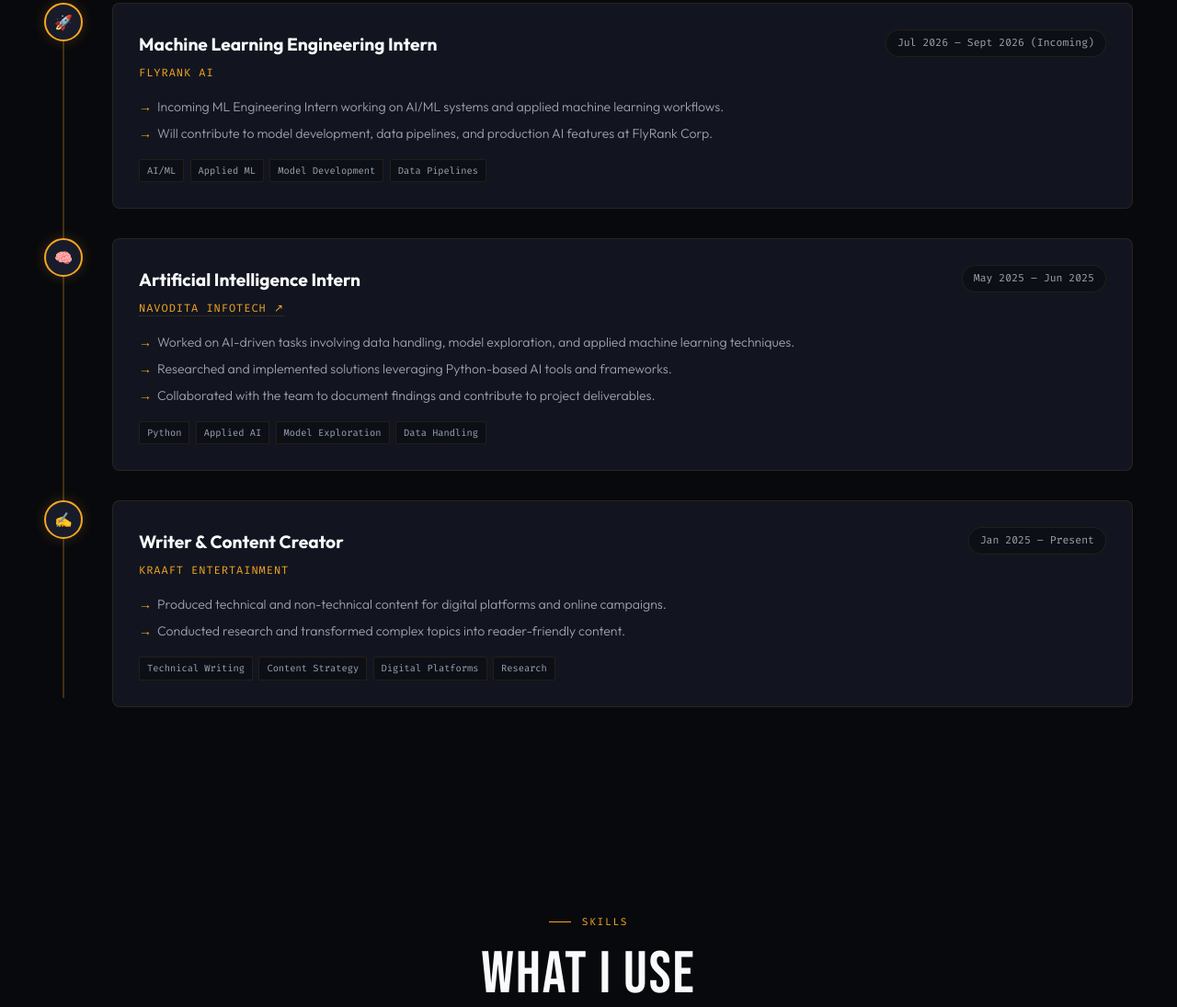
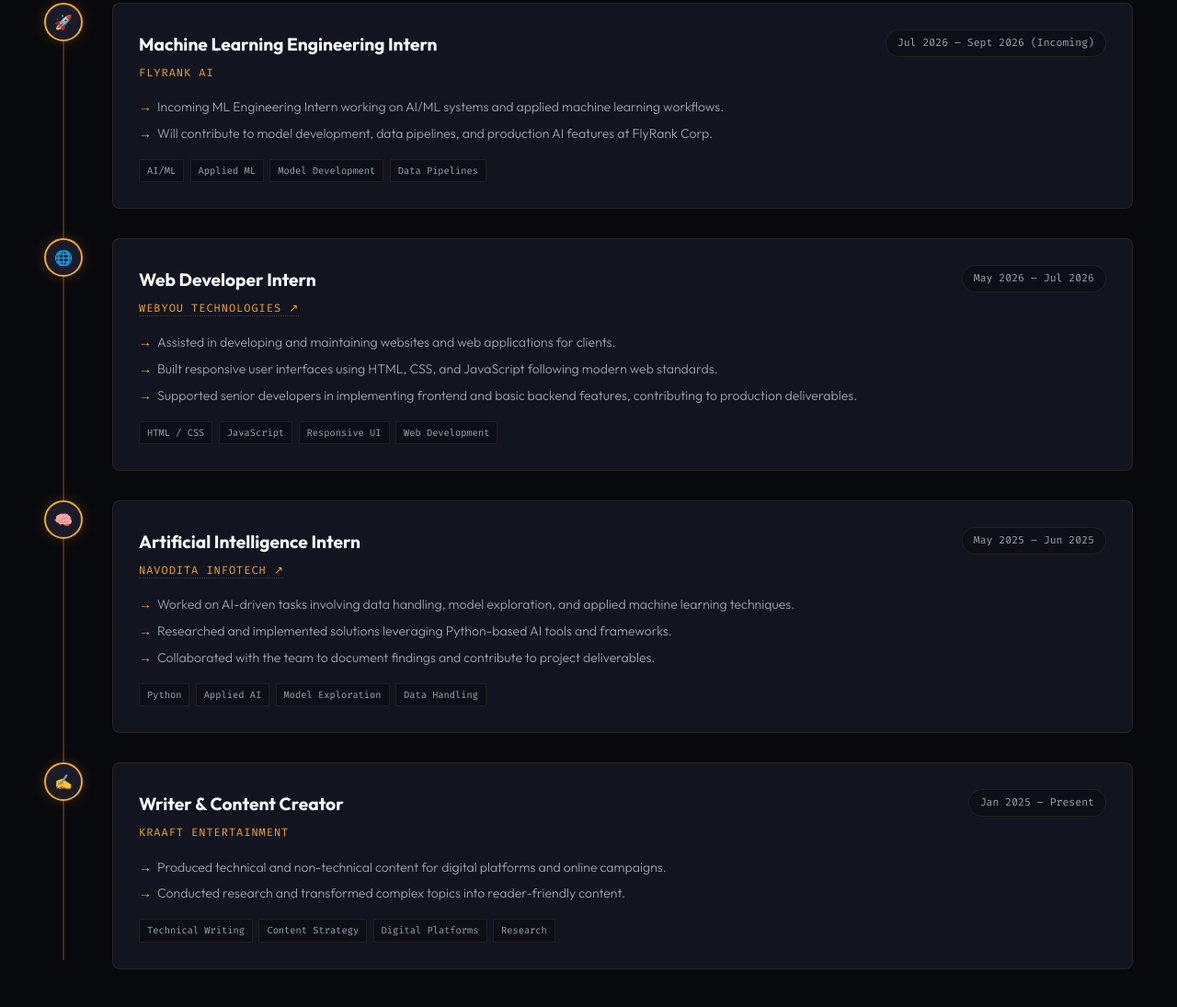
Before and after one commit to anshere0/portfolio, a plain HTML site: page index.html in a window 1280 px wide. Shown: the part 2092-3187 px from the top of the page at 92% size. Drawn offline with nearby package versions, Linux system fonts and the light colour scheme.

Commit message:
updating job section

```diff
--- a/index.html
+++ b/index.html
@@ -282,7 +282,36 @@
         </div>
       </div>
 
-      <!-- Role 2: Navodita Infotech -->
+      <!-- Role 2: Webyou Technologies -->
+      <div class="exp-item rv">
+        <div class="exp-dot">🌐</div>
+        <div class="exp-content">
+          <div class="exp-header">
+            <div class="exp-title-box">
+              <h3>Web Developer Intern</h3>
+              <div class="exp-company">
+                <a href="certificates/webyou_internship.jpg" target="_blank" style="text-decoration:none; color:inherit; border-bottom: 1px dotted var(--border2)">Webyou Technologies ↗</a>
+              </div>
+            </div>
+            <div class="exp-duration">May 2026 – Jul 2026</div>
+          </div>
+          <div class="exp-body">
+            <ul>
+              <li>Assisted in developing and maintaining websites and web applications for clients.</li>
+              <li>Built responsive user interfaces using HTML, CSS, and JavaScript following modern web standards.</li>
+              <li>Supported senior developers in implementing frontend and basic backend features, contributing to production deliverables.</li>
+            </ul>
+          </div>
+          <div class="exp-tags">
+            <span>HTML / CSS</span>
+            <span>JavaScript</span>
+            <span>Responsive UI</span>
+            <span>Web Development</span>
+          </div>
+        </div>
+      </div>
+
+      <!-- Role 3: Navodita Infotech -->
       <div class="exp-item rv">
         <div class="exp-dot">🧠</div>
         <div class="exp-content">
@@ -311,7 +340,7 @@
         </div>
       </div>
 
-      <!-- Role 3: Kraaft Entertainment -->
+      <!-- Role 4: Kraaft Entertainment -->
       <div class="exp-item rv">
         <div class="exp-dot">✍️</div>
         <div class="exp-content">
```
